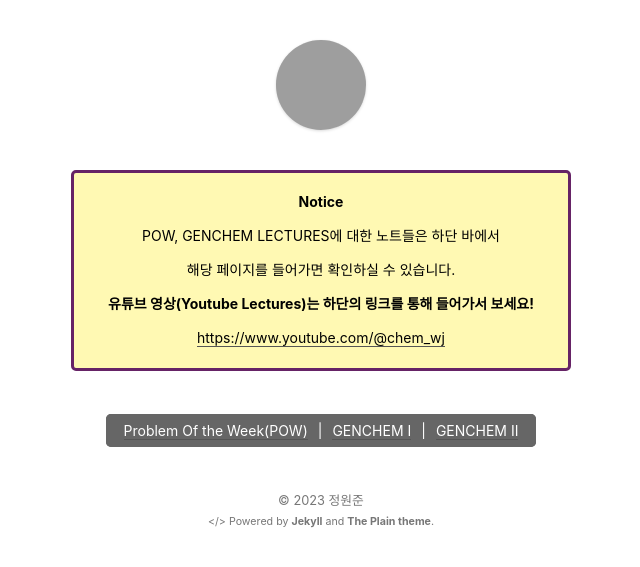
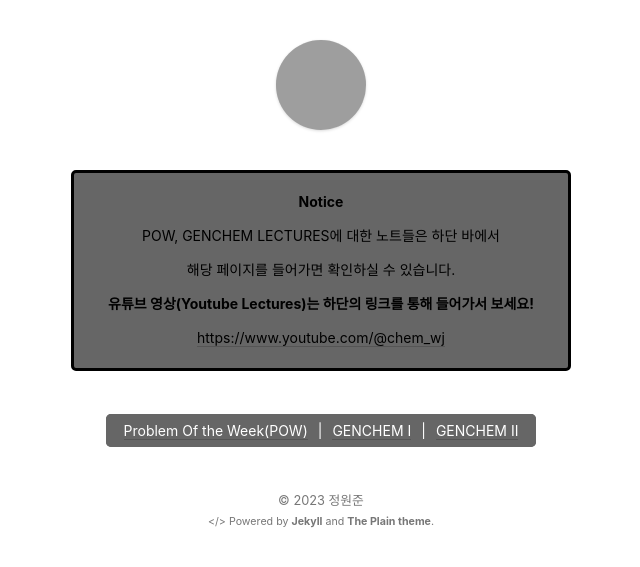
Before and after one commit to chemwj/chemwj.github.io, a Jekyll site: the page built from index.html, in a window 1280 px wide. Shown: the top 567 px of the page, without its empty margins (319-959 px from the left). Built offline with Jekyll 4.4.1, drawn with Linux system fonts in a browser that asks for light colours; grey boxes are pictures that could not be loaded.

Commit message:
Update index.html

```diff
--- a/index.html
+++ b/index.html
@@ -2,7 +2,7 @@
 layout: default
 ---
 <section>
-	<div style="border: 3px solid #662366; background-color: #fff9b3; color: black; border-radius: 5px; padding: 5px; padding-bottom: 20px;">
+	<div style="border: 3px solid #000000; background-color: #666666; color: black; border-radius: 5px; padding: 5px; padding-bottom: 20px;">
 		<center>
 			<p><b>Notice</b></p>
 			<p>POW, GENCHEM LECTURES에 대한 노트들은 하단 바에서</p>
```
